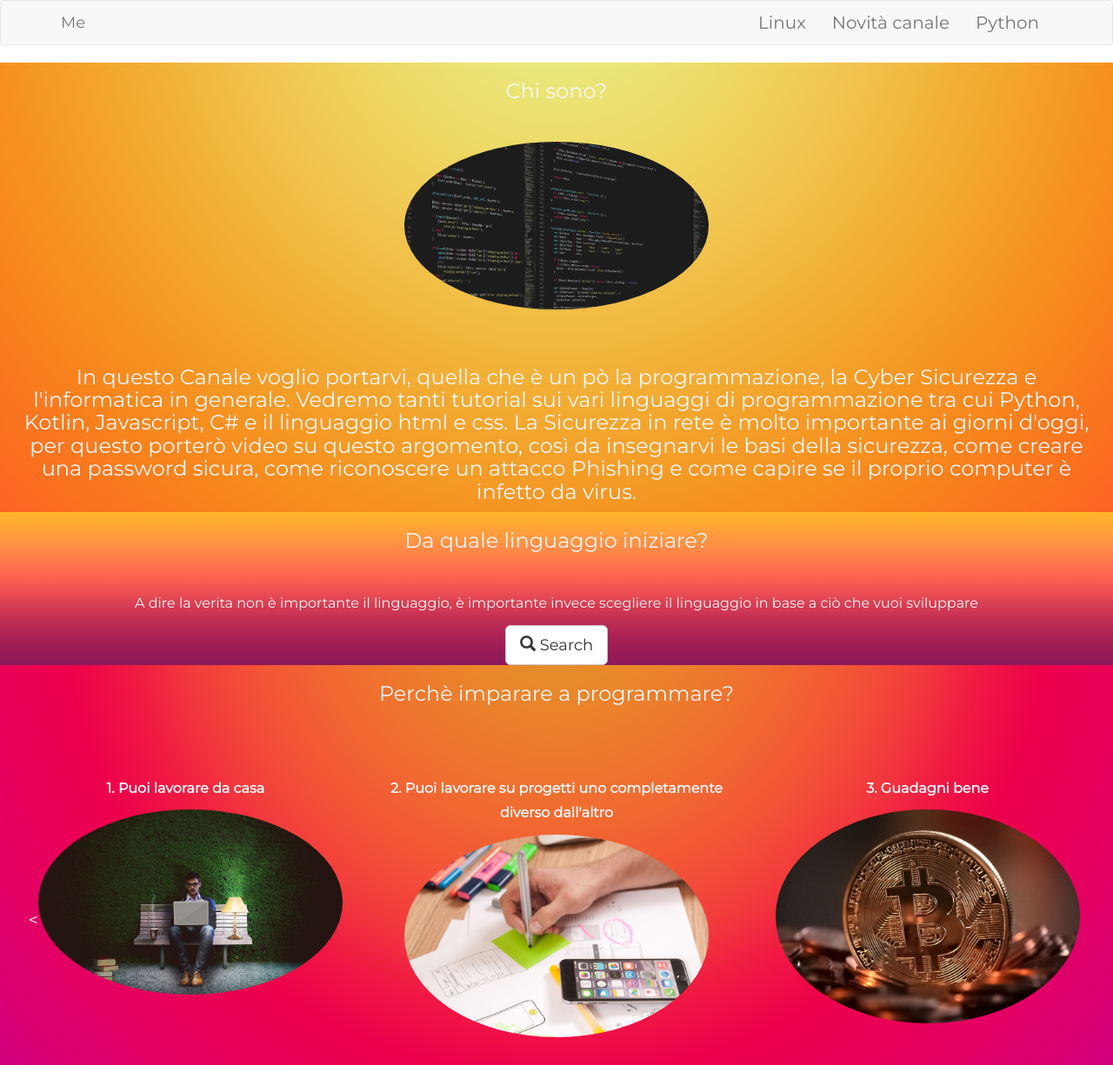
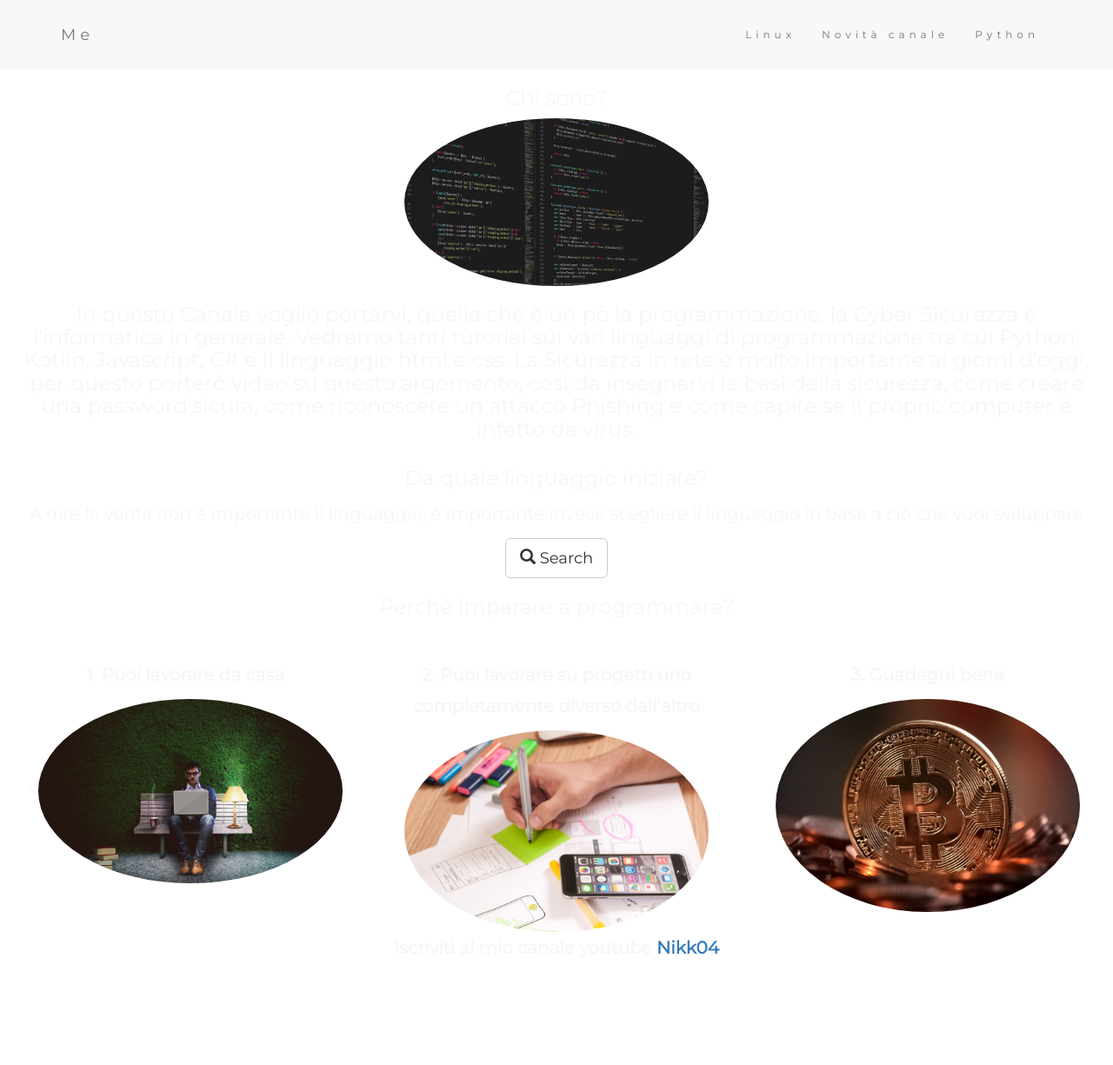
Before and after one commit to Nikk04/tuttoinformatica, a plain HTML site: page index.html in a window 1280 px wide. Shown: the top 1225 px of the page at 87% size. After the commit the page ends 1118 px from the top, so only its background shows below. Drawn offline with nearby package versions, Linux system fonts and the light colour scheme.

Commit message:
Update index.html

```diff
--- a/index.html
+++ b/index.html
@@ -21,19 +21,9 @@
     line-height: 1.8;
     color: #f5f6f7;
   }
-  p {font-size: 16px;}
-  .margin {margin-bottom: 45px;}
-  .bg-1 {
-    background-image: radial-gradient(circle at 50% -20.71%, #e6f58f 0, #e9eb7f 10%, #ecdf6e 20%, #efd25d 30%, #f1c44d 40%, #f2b53c 50%, #f3a52d 60%, #f59522 70%, #f8851d 80%, #fa741e 90%, #fc6324 100%);
-  }
-  .bg-2 {
-    background-image: linear-gradient(180deg, #ffb629 0, #ffa537 10%, #ff9243 20%, #ff7e4b 30%, #ff6951 40%, #f25353 50%, #d93f53 60%, #c22f54 70%, #ad2355 80%, #9b1b56 90%, #8c1859 100%);
-  }
-  .bg-3 {
-   background-image: radial-gradient(circle at 50% -20.71%, #de9c2c 0, #e5922a 8.33%, #ea852b 16.67%, #ee772d 25%, #f16731 33.33%, #f35436 41.67%, #f23c3c 50%, #f01843 58.33%, #ed004c 66.67%, #e90057 75%, #e30064 83.33%, #db0071 91.67%, #d10080 100%);
-  .bg-4 {
-    background-color: #000000; /* Black Gray */
-    color: #fff;
+background-color: #FFFFFF;
+background-image: linear-gradient(180deg, #FFFFFF 3%, #6284FF 32%, #FF0000 99%);
+
   }
   .container-fluid {
     padding-top: 70px;
```
